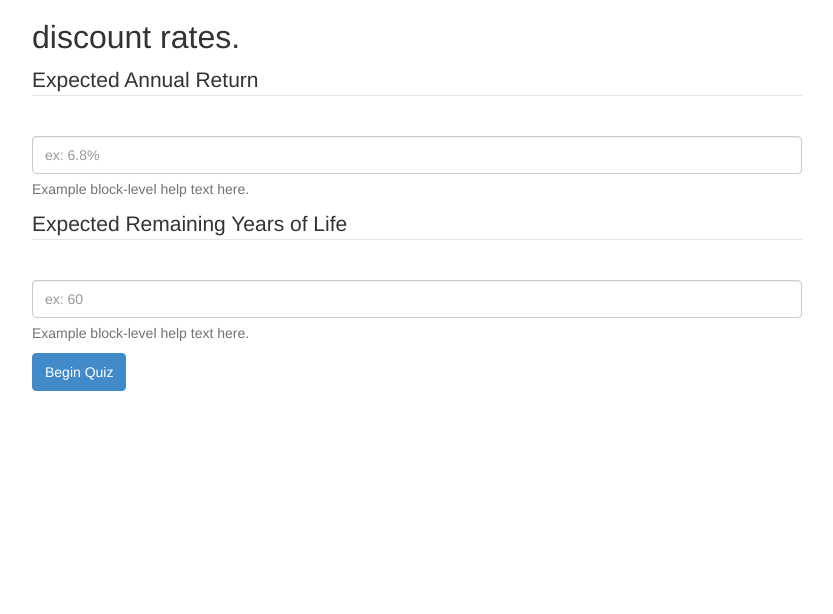
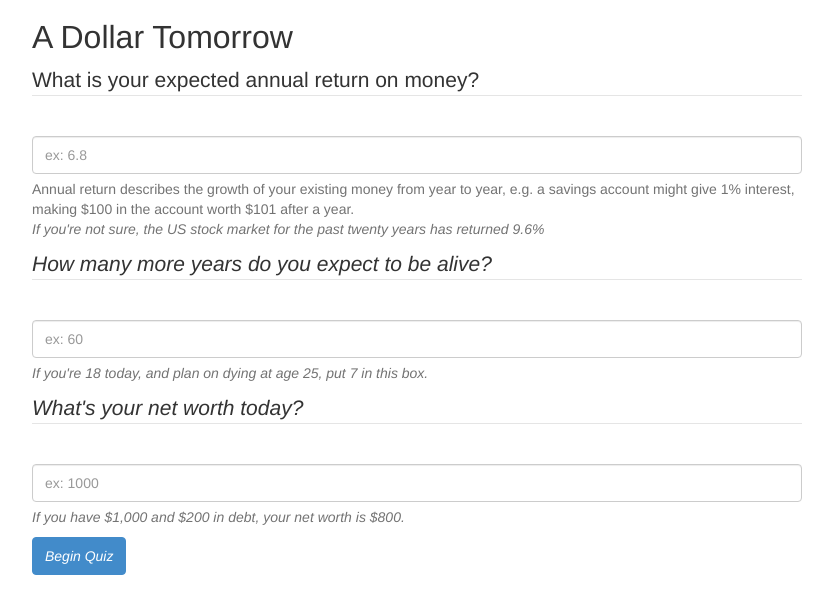
Before and after one commit to rozap/discountrates, a Django app: page / in a window 1280 px wide. Shown: the top 614 px of the page, without its empty margins (223-1056 px from the left). Run offline with Django 3.2, Linux system fonts and the light colour scheme; parts of the project's set-up code (start-up, migrations or seed data) failed here and were passed over; some libraries are stand-ins or nearby versions.

Commit message:
added attribute net_worth in init, help text changes
net_worth in init describes an attribute that was also changed in
models.py, accepting an integer (no error flags created for it), added
help text, changed some formatting, updated /templates/quiz/quiz.html
with a new name "A Dollar Tomorrow"

```diff
--- a/quiz/models.py
+++ b/quiz/models.py
@@ -8,6 +8,7 @@ class Quiz(ResourceModel):
     session = models.CharField(max_length = 512)
     expected_return = models.DecimalField(max_digits = 4, decimal_places = 2)
     expected_life = models.IntegerField(default = 60)
+    net_worth = models.IntegerField(default = 0)
     create_date = models.DateTimeField(auto_now_add = True, default = datetime.now())
     overlap = models.IntegerField(default = None, null = True)
 
--- a/static/templates/quiz/init.html
+++ b/static/templates/quiz/init.html
@@ -8,18 +8,18 @@
 			</div>
 		<% } %>
 		<fieldset>
-			<legend>Expected Annual Return</legend>
+			<legend>What is your expected annual return on money?</legend>
 			<br>
 			<% if(errors && errors.expected_return) { %>
 				<div class="alert alert-danger">
 					<%= errors.expected_return %>
 				</div>
 			<% } %>
-			<input type="text" name="expected_return" placeholder="ex: 6.8%"/>
-			<p class="help-block">Example block-level help text here.</p>
+			<input type="text" name="expected_return" placeholder="ex: 6.8"/>
+			<p class="help-block">Annual return describes the growth of your existing money from year to year, e.g. a savings account might give 1% interest, making $100 in the account worth $101 after a year.<br><i>If you're not sure, the US stock market for the past twenty years has returned 9.6%</p>
 		</fieldset>
 		<fieldset>
-			<legend>Expected Remaining Years of Life</legend>
+			<legend>How many more years do you expect to be alive?</legend>
 			<br>
 			<% if(errors && errors.expected_life) { %>
 				<div class="alert alert-danger">
@@ -28,7 +28,20 @@
 			<% } %>
 
 			<input type="text" name="expected_life" placeholder="ex: 60"/>
-			<p class="help-block">Example block-level help text here.</p>
+			<p class="help-block">If you're 18 today, and plan on dying at age 25, put 7 in this box.</p>
+		</fieldset>
+		<fieldset>
+			<legend>What's your net worth today?
+			</legend>
+			<br>
+			<% if(errors && errors.net_worth) { %>
+				<div class="alert alert-danger">
+					<%= errors.net_worth %>
+				</div>
+			<% } %>
+
+			<input type="text" name="net_worth" placeholder="ex: 1000"/>
+			<p class="help-block">If you have $1,000 and $200 in debt, your net worth is $800.</p>
 		</fieldset>
 		<div>
 			<a href="javascript:void(0)"
--- a/templates/quiz/quiz.html
+++ b/templates/quiz/quiz.html
@@ -12,7 +12,7 @@
 
 <div class="row">
 	<div class="col col-lg-8 col-offset-2">
-		<h2>discount rates.</h2>
+		<h2>A Dollar Tomorrow</h2>
 	</div>
 	<div id="quiz-body" class="col col-lg-8 col-offset-2">
 
```
